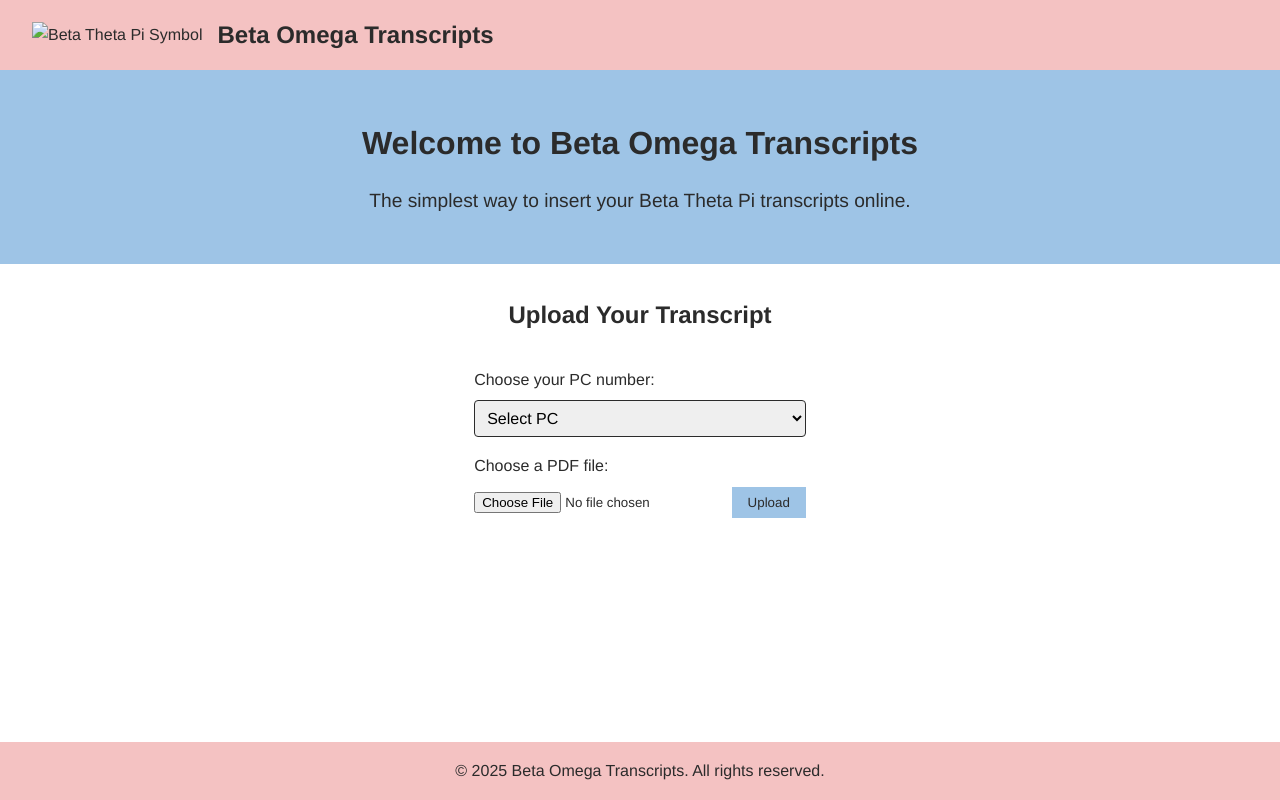
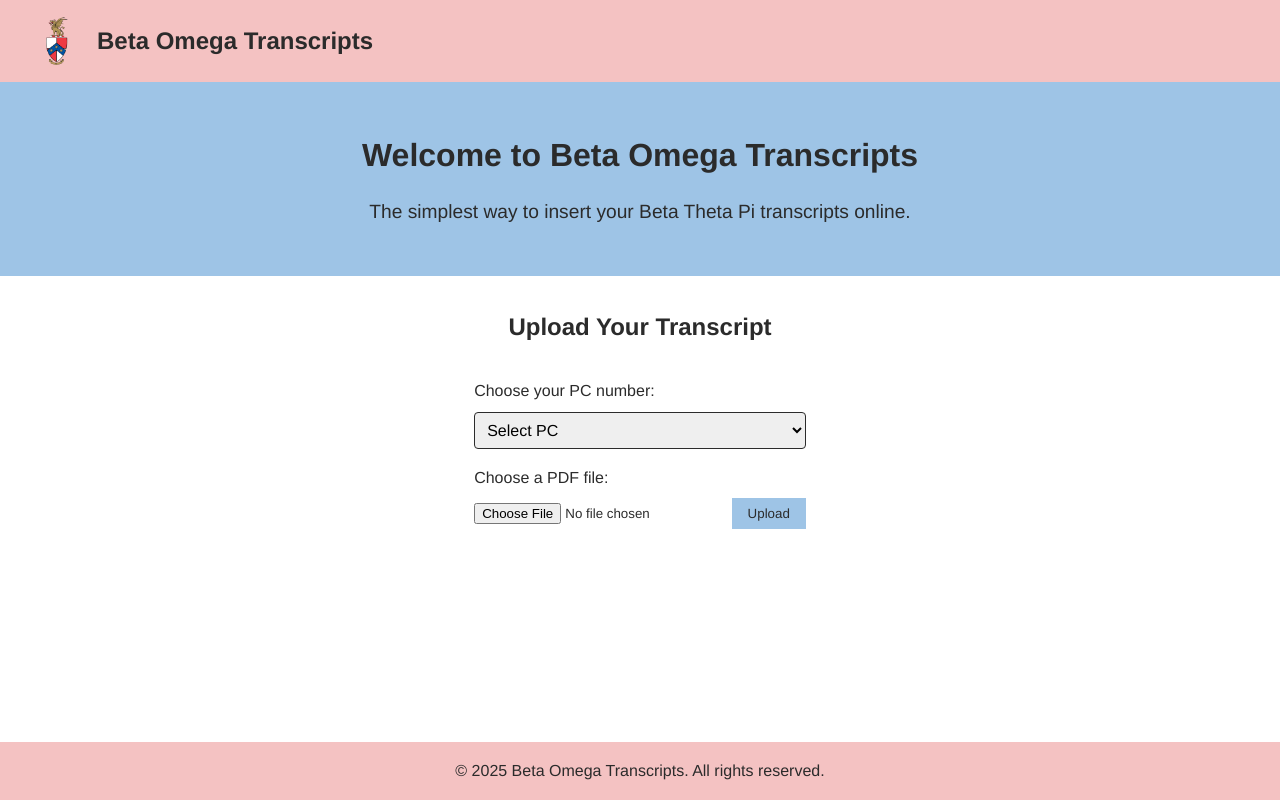
Before and after one commit to gengalan/betaomegatranscripts, a plain HTML site: page frontend/index.html in a window 1280 px wide. Drawn offline with Linux system fonts and the light colour scheme.

Commit message:
update picture

```diff
--- a/frontend/index.html
+++ b/frontend/index.html
@@ -11,7 +11,7 @@
   <header>
     <nav class="navbar">
       <div class="logo">
-        <img src="images/betathetapi-symbol.png" alt="Beta Theta Pi Symbol" />
+        <img src="../images/betathetapi-symbol.png" alt="Beta Theta Pi Symbol" />
         <h1>Beta Omega Transcripts</h1>
       </div>
     </nav>
```
